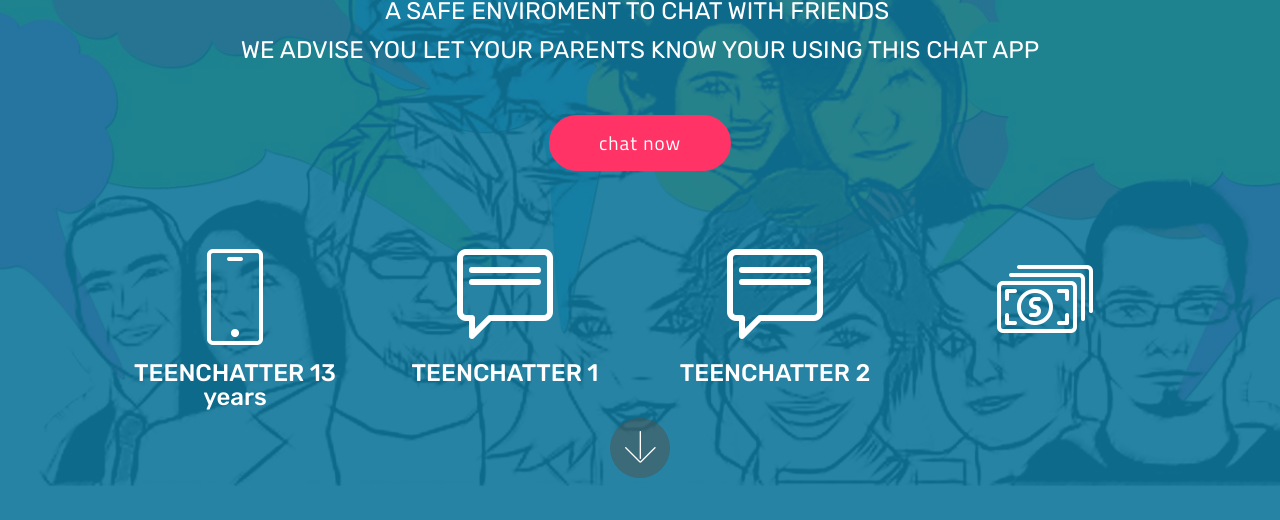
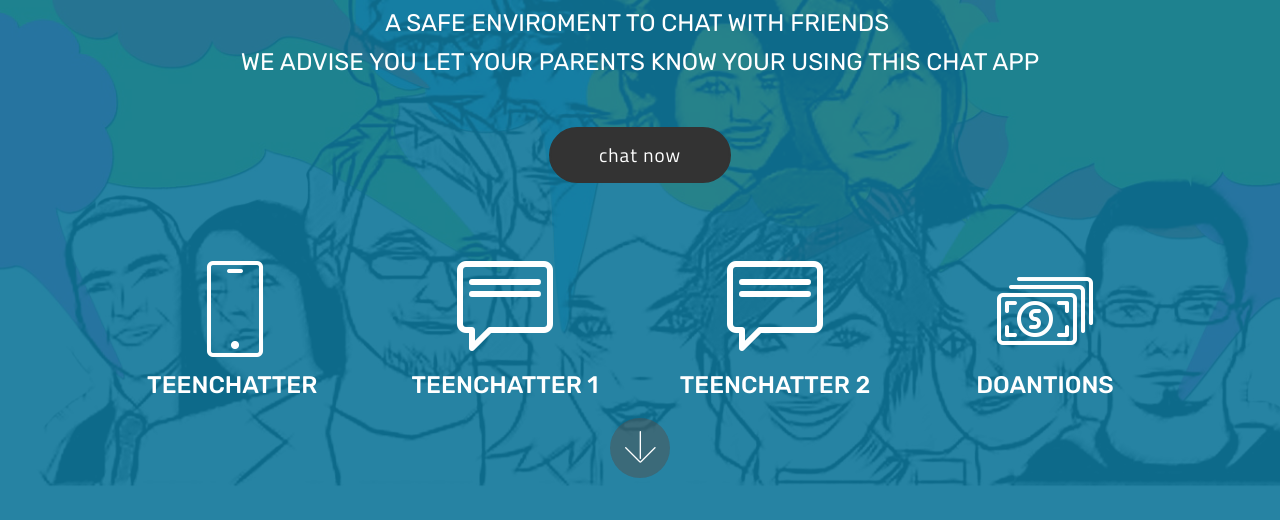
Before and after one commit to BDADDAMAN/316katrina, a plain HTML site: page index.html in a window 1280 px wide. Shown: the part 277-797 px from the top of the page. Drawn offline with Linux system fonts and the light colour scheme; files whose address does not match are found by name.

```diff
--- a/index.html
+++ b/index.html
@@ -67,7 +67,7 @@
     </nav>
 </section>
 
-<section class="engine"><a href="https://mobirise.info/c">free site builder</a></section><section class="header12 cid-ra6NDPzZn3 mbr-fullscreen mbr-parallax-background" id="header12-a">
+<section class="engine"><a href="https://mobirise.info/f">simple web builder</a></section><section class="header12 cid-ra6NDPzZn3 mbr-fullscreen mbr-parallax-background" id="header12-a">
 
 
 
@@ -79,7 +79,7 @@
                 <div class="col-md-12 align-center">
                     <h1 class="mbr-section-title pb-3 mbr-white mbr-bold mbr-fonts-style display-1">THE NEWEST APP FOR TEEN CHAT</h1>
                     <p class="mbr-text pb-3 mbr-white mbr-fonts-style display-5">A SAFE ENVIROMENT TO CHAT WITH FRIENDS&nbsp;<br>WE ADVISE YOU LET YOUR PARENTS KNOW YOUR USING THIS CHAT APP</p>
-                    <div class="mbr-section-btn align-center py-2"><a class="btn btn-md btn-secondary display-4" href="https://www.chatzy.com/49352866958476" target="_blank">chat now</a></div>
+                    <div class="mbr-section-btn align-center py-2"><a class="btn btn-md btn-black display-4" href="https://www.chatzy.com/49352866958476" target="_blank">chat now</a></div>
 
                     <div class="icons-media-container mbr-white">
                         <div class="card col-12 col-md-6 col-lg-3">
@@ -88,7 +88,7 @@
                                 <span class="mbr-iconfont mbri-mobile"></span>
                             </a>
                             </div>
-                            <h5 class="mbr-fonts-style display-5">TEENCHATTER 13 years</h5>
+                            <h5 class="mbr-fonts-style display-5">TEENCHATTER&nbsp;</h5>
                         </div>
 
                         <div class="card col-12 col-md-6 col-lg-3">
@@ -115,7 +115,7 @@
                                     <span class="mbr-iconfont mbri-cash"></span>
 
                             </div>
-                            <h5 class="mbr-fonts-style display-5"></h5>
+                            <h5 class="mbr-fonts-style display-5">DOANTIONS</h5>
                         </div>
                     </div>
                 </div>
```
Also changed, not shown: page1.html (+1 -1 lines), 1 other file.
